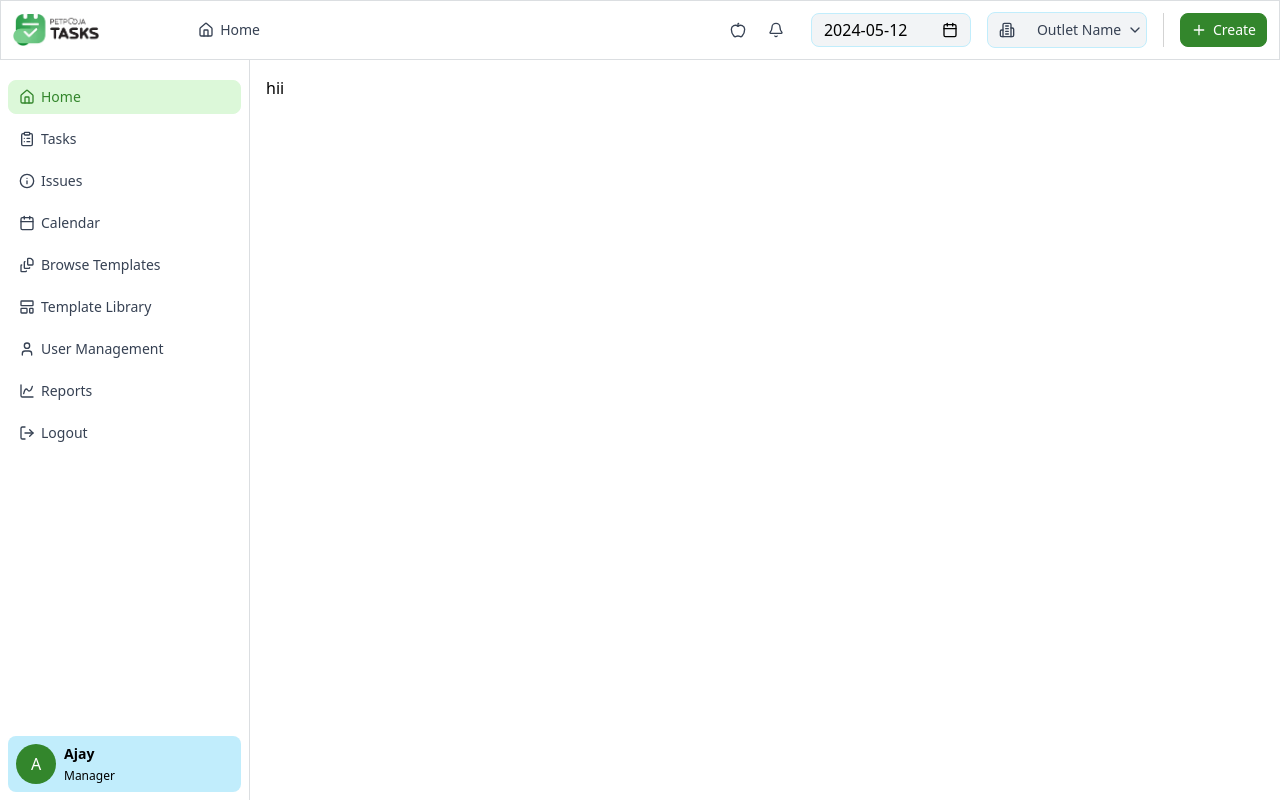
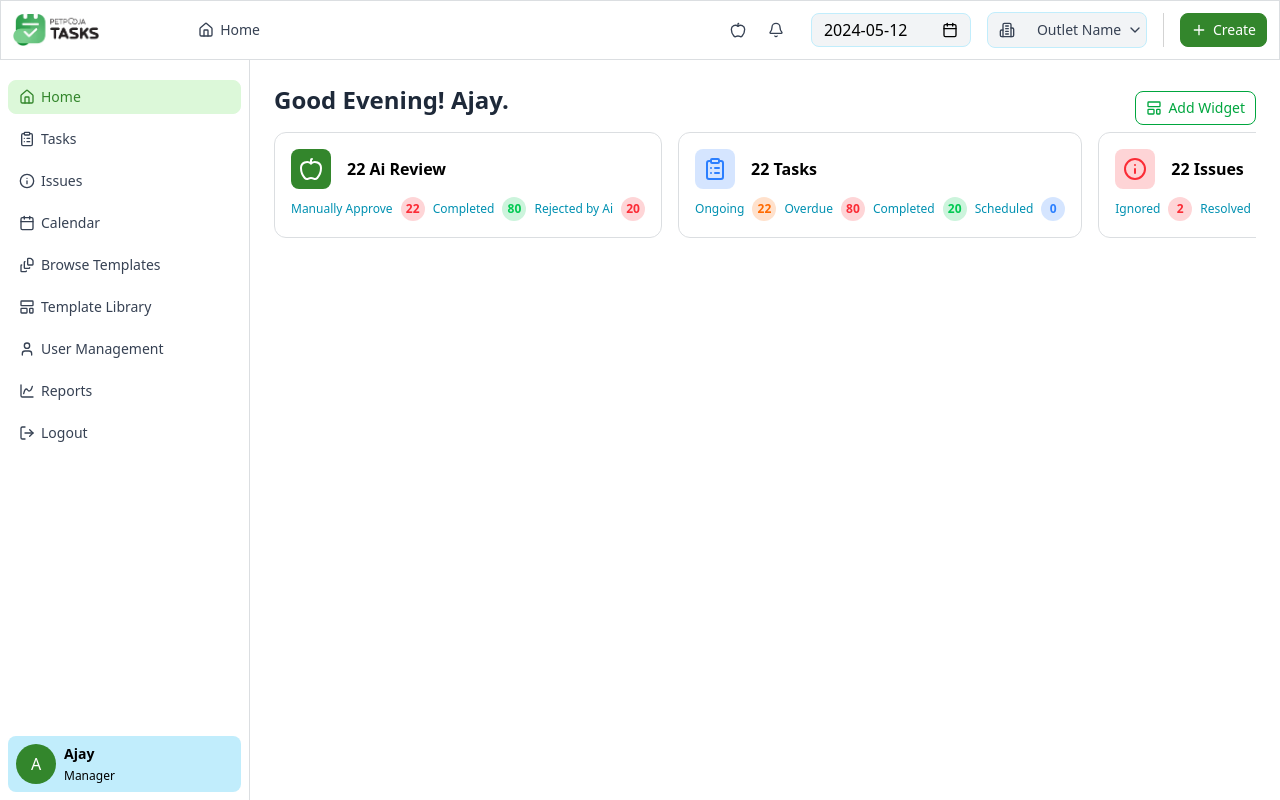
Before and after one commit to kumawat30rahul/petpooja, a React (Vite) app: page / in a window 1280 px wide. Built offline with nearby package versions, Linux system fonts and the light colour scheme.

Commit message:
feature: added kpis card

```diff
--- /dev/null
+++ b/src/components/cards/kpiCard/index.jsx
@@ -0,0 +1,42 @@
+import React from "react";
+import Iconwrapper from "../../uiComponents/icon";
+import CardLayout from "../../layouts/card";
+
+const KpiCard = ({ data, index }) => {
+  const iconVariants = {
+    default: `bg-primary text-white rounded-lg p-1 h-10 w-10`,
+    blue: `bg-blue-500/20 text-blue-500 rounded-lg p-1 h-10 w-10`,
+    red: `bg-red-500/20 text-red-500 rounded-lg p-1 h-10 w-10`,
+  };
+
+  return (
+    <CardLayout
+      key={`${data?.title}-${index}`}
+      className={`flex flex-col gap-2`}
+    >
+      <div className="flex items-center gap-4">
+        <Iconwrapper className={iconVariants?.[data?.iconVariant]}>
+          {data?.icon}
+        </Iconwrapper>
+        <span className="font-semibold">{data?.title}</span>
+      </div>
+      <div className="flex gap-2 items-center">
+        {data?.data?.map((item, idx) => (
+          <div
+            key={`${item?.title}-${idx}`}
+            className={`text-xs min-w-max flex items-center gap-2`}
+          >
+            <span className="text-secondary">{item?.title}</span>
+            <span
+              className={`${item?.color} ${item?.background} rounded-full h-5 w-5 p-3 flex items-center justify-center font-semibold`}
+            >
+              {item?.value}
+            </span>
+          </div>
+        ))}
+      </div>
+    </CardLayout>
+  );
+};
+
+export default KpiCard;
--- /dev/null
+++ b/src/components/layouts/card/index.jsx
@@ -0,0 +1,11 @@
+const CardLayout = ({ children, className }) => {
+  return (
+    <div
+      className={`w-auto h-auto p-4 border border-border rounded-xl ${className}`}
+    >
+      {children}
+    </div>
+  );
+};
+
+export default CardLayout;
--- a/src/components/layouts/card/kpiCard/index.jsx
+++ /dev/null
@@ -1,51 +0,0 @@
-import React from "react";
-
-const AIReviewCard = () => {
-  return (
-    <div className="bg-white rounded-3xl border border-gray-200 p-6 w-full max-w-md mx-auto shadow-sm">
-      {/* Header */}
-      <div className="flex items-center gap-4 mb-6">
-        <div className="w-12 h-12 bg-green-600 rounded-xl flex items-center justify-center">
-          <div className="relative">
-            {/* Chat bubble icon */}
-            <div className="w-6 h-5 bg-white rounded-md relative">
-              <div className="absolute bottom-0 left-1 w-1 h-1 bg-white rounded-full"></div>
-              <div className="absolute bottom-0 left-3 w-1 h-1 bg-white rounded-full"></div>
-            </div>
-            {/* Star */}
-            <div className="absolute -top-1 -right-1 w-3 h-3 text-white text-xs">
-              ★
-            </div>
-          </div>
-        </div>
-        <h1 className="text-2xl font-semibold text-gray-900">22 Ai Review</h1>
-      </div>
-
-      {/* Stats */}
-      <div className="flex items-center justify-between">
-        <div className="flex items-center gap-2">
-          <span className="text-gray-500 text-sm">Manually Approve</span>
-          <span className="bg-orange-100 text-orange-600 px-2 py-1 rounded-full text-sm font-medium">
-            2
-          </span>
-        </div>
-
-        <div className="flex items-center gap-2">
-          <span className="text-gray-500 text-sm">Completed</span>
-          <span className="bg-green-100 text-green-600 px-2 py-1 rounded-full text-sm font-medium">
-            10
-          </span>
-        </div>
-
-        <div className="flex items-center gap-2">
-          <span className="text-gray-500 text-sm">Rejected by Ai</span>
-          <span className="bg-yellow-100 text-yellow-600 px-2 py-1 rounded-full text-sm font-medium">
-            10
-          </span>
-        </div>
-      </div>
-    </div>
-  );
-};
-
-export default AIReviewCard;
--- a/src/components/layouts/dashboard/index.jsx
+++ b/src/components/layouts/dashboard/index.jsx
@@ -3,9 +3,11 @@ import { Outlet } from "react-router-dom";
 import TopNavbar from "../../navbars/topNavbar";
 import NavbarTools from "../../navbars/components/tools";
 import SideNavbar from "../../navbars/sidebar";
+import { useMediaQuery } from "../../../hooks/useMediaQueryHook";
 
 const DashboardLayout = () => {
   const [sideNavOpen, setSideNavOpen] = useState(true);
+  const isMdUp = useMediaQuery("md");
 
   return (
     <div className="h-screen w-full flex flex-col">
@@ -16,7 +18,12 @@ const DashboardLayout = () => {
         <NavbarTools />
       </div>
       <div className="flex-1 flex overflow-hidden">
-        <SideNavbar sideNavOpen={sideNavOpen} setSideNavOpen={setSideNavOpen} />
+        {isMdUp && (
+          <SideNavbar
+            sideNavOpen={sideNavOpen}
+            setSideNavOpen={setSideNavOpen}
+          />
+        )}
         <main className="flex-1 overflow-auto p-4">
           <Outlet />
         </main>
--- /dev/null
+++ b/src/components/pages/home/components/taskKpis/index.jsx
@@ -0,0 +1,125 @@
+import { Apple, BookText, ClipboardList, Info } from "lucide-react";
+import KpiCard from "../../../../cards/kpiCard";
+
+const TasksKpis = () => {
+  const tasksApiData = [
+    {
+      title: "22 Ai Review",
+      icon: <Apple />,
+      iconVariant: "default",
+      data: [
+        {
+          title: "Manually Approve",
+          value: 22,
+          color: "text-red-500",
+          background: "bg-red-500/20",
+        },
+        {
+          title: "Completed",
+          value: 80,
+          color: "text-green-500",
+          background: "bg-green-500/20",
+        },
+        {
+          title: "Rejected by Ai",
+          value: 20,
+          color: "text-red-500",
+          background: "bg-red-500/20",
+        },
+      ],
+    },
+    {
+      title: "22 Tasks",
+      icon: <ClipboardList />,
+      iconVariant: "blue",
+
+      data: [
+        {
+          title: "Ongoing",
+          value: 22,
+          color: "text-orange-500",
+          background: "bg-orange-500/20",
+        },
+        {
+          title: "Overdue",
+          value: 80,
+          color: "text-red-500",
+          background: "bg-red-500/20",
+        },
+        {
+          title: "Completed",
+          value: 20,
+          color: "text-green-500",
+          background: "bg-green-500/20",
+        },
+        {
+          title: "Scheduled",
+          value: 0,
+          color: "text-blue-500",
+          background: "bg-blue-500/20",
+        },
+      ],
+    },
+    {
+      title: "22 Issues",
+      icon: <Info />,
+      iconVariant: "red",
+
+      data: [
+        {
+          title: "Ignored",
+          value: 2,
+          color: "text-red-500",
+          background: "bg-red-500/20",
+        },
+        {
+          title: "Resolved",
+          value: 10,
+          color: "text-green-500",
+          background: "bg-green-500/20",
+        },
+        {
+          title: "Open",
+          value: 10,
+          color: "text-orange-500",
+          background: "bg-orange/20-500/20",
+        },
+      ],
+    },
+    {
+      title: "20 Forms",
+      icon: <BookText />,
+      iconVariant: "blue",
+
+      data: [
+        {
+          title: "Open Resources",
+          value: 2,
+          color: "text-red-500",
+          background: "bg-red-500/20",
+        },
+        {
+          title: "Submitted",
+          value: 10,
+          color: "text-green-500",
+          background: "bg-green-500/20",
+        },
+        {
+          title: "Pending",
+          value: 8,
+          color: "text-orange-500",
+          background: "bg-orange-500/20",
+        },
+      ],
+    },
+  ];
+  return (
+    <div className="flex items-center gap-4 w-full overflow-x-scroll">
+      {tasksApiData?.map((item, index) => (
+        <KpiCard data={item} index={index} />
+      ))}
+    </div>
+  );
+};
+
+export default TasksKpis;
--- a/src/components/pages/home/index.jsx
+++ b/src/components/pages/home/index.jsx
@@ -1,5 +1,21 @@
+import { LayoutTemplate } from "lucide-react";
+import CustomButton from "../../uiComponents/button";
+import TasksKpis from "./components/taskKpis";
+
 const HomePage = () => {
-  return <div>hii</div>;
+  return (
+    <div className="w-full h-auto flex flex-col p-2">
+      <div className="flex items-center justify-between">
+        <h1 className="text-2xl font-bold text-gray-800 mb-4">
+          Good Evening! Ajay.
+        </h1>
+        <CustomButton leftIcon={<LayoutTemplate />} variant="outline">
+          Add Widget
+        </CustomButton>
+      </div>
+      <TasksKpis />
+    </div>
+  );
 };
 
 export default HomePage;
--- a/src/components/uiComponents/icon/index.jsx
+++ b/src/components/uiComponents/icon/index.jsx
@@ -1,11 +1,13 @@
-import React from 'react'
+import React from "react";
 
-const Iconwrapper = ({children}) => {
+const Iconwrapper = ({ children, className }) => {
   return (
-    <div className="flex-shrink-0 flex items-center justify-center w-4 h-4">
-        {children}
+    <div
+      className={`flex-shrink-0 flex items-center justify-center w-4 h-4 ${className}`}
+    >
+      {children}
     </div>
-  )
-}
+  );
+};
 
-export default Iconwrapper
+export default Iconwrapper;
--- a/src/index.css
+++ b/src/index.css
@@ -144,7 +144,7 @@
 }
 
 *::-webkit-scrollbar {
-  display: none; /* Chrome, Safari, Edge */
+  display: none;
 }
 
 body {
```
